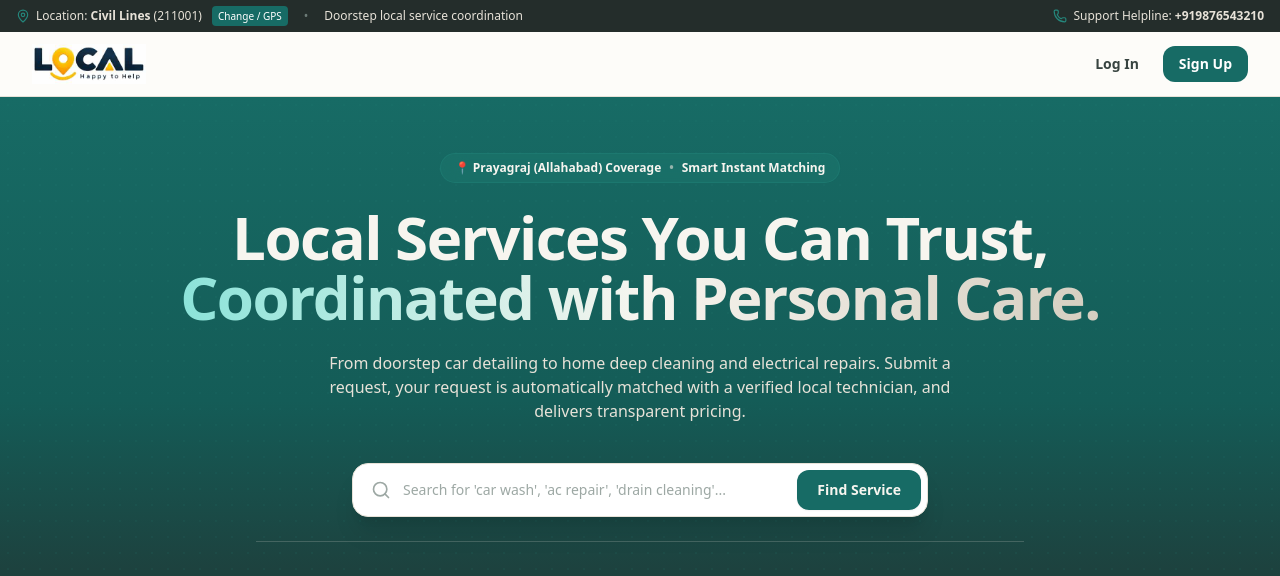
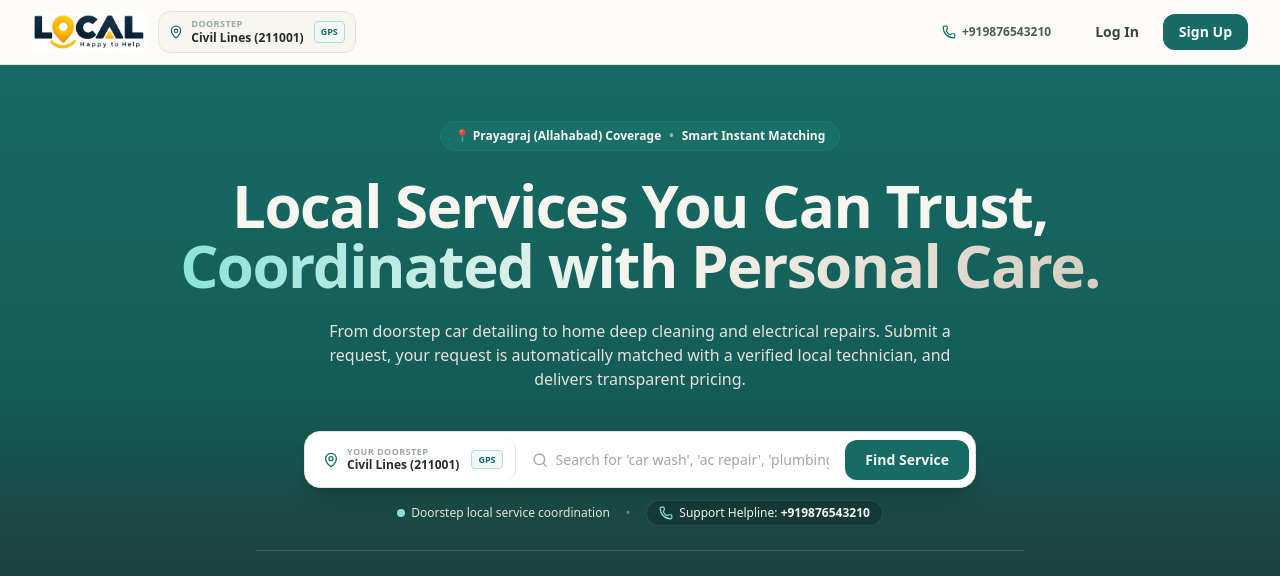
Before and after one commit to local-help/service-hub, a Next.js app in the folder web/: page / in a window 1280 px wide. Shown: the top 576 px of the page. Built offline with nearby package versions, Linux system fonts and the light colour scheme; no server answers.

Commit message:
feat(homepage): relocate location selector and support helpline into hero search bar and main navbar

```diff
--- a/web/src/app/page.tsx
+++ b/web/src/app/page.tsx
@@ -13,13 +13,19 @@ import {
   Clock,
   Search,
   ShieldCheck,
-  CheckCircle2
+  CheckCircle2,
+  MapPin,
+  Phone
 } from 'lucide-react';
 import { Category, Service } from '../types';
 import { apiRequest } from '../api/client';
 import { CustomerSupportButtons } from '../components/ui/SupportButtons';
+import { useLocation } from '../contexts/LocationContext';
+import { useSupport } from '../contexts/SupportContext';
 
 export default function HomePage() {
+  const { location, setIsModalOpen } = useLocation();
+  const { supportInfo, getCallUrl } = useSupport();
   const [categories, setCategories] = useState<Category[]>([]);
   const [services, setServices] = useState<Service[]>([]);
   const [searchQuery, setSearchQuery] = useState('');
@@ -81,22 +87,63 @@ export default function HomePage() {
             From doorstep car detailing to home deep cleaning and electrical repairs. Submit a request, your request is automatically matched with a verified local technician, and delivers transparent pricing.
           </p>
 
-          {/* Search Bar */}
-          <div className="max-w-xl mx-auto pt-4">
-            <div className="relative flex items-center bg-white rounded-2xl shadow-xl overflow-hidden p-1.5 border border-[#E7E2D8] text-[#242D2B]">
-              <Search className="w-5 h-5 text-slate-400 ml-3 shrink-0" />
-              <input
-                type="text"
-                placeholder="Search for 'car wash', 'ac repair', 'drain cleaning'..."
-                value={searchQuery}
-                onChange={(e) => setSearchQuery(e.target.value)}
-                className="w-full px-3 py-2.5 text-sm bg-transparent outline-none placeholder:text-slate-400 text-[#242D2B]"
-              />
+          {/* Integrated Location & Service Search Bar */}
+          <div className="max-w-2xl mx-auto pt-4">
+            <div className="flex flex-col sm:flex-row items-stretch sm:items-center bg-white rounded-2xl shadow-xl overflow-hidden p-1.5 border border-[#E7E2D8] text-[#242D2B] gap-1 sm:gap-2">
+              {/* Step 1: Doorstep Location Selector */}
               <button
-                className="bg-[#176B65] hover:bg-[#135752] text-[#F7F5EF] font-semibold text-xs sm:text-sm px-5 py-2.5 rounded-xl transition shrink-0 shadow-sm"
+                type="button"
+                onClick={() => setIsModalOpen(true)}
+                className="flex items-center gap-2 px-3 py-2 rounded-xl hover:bg-[#F7F5EF] text-slate-700 transition cursor-pointer shrink-0 border-b sm:border-b-0 sm:border-r border-slate-200 text-left group"
+                title="Click to detect or change exact doorstep location in Prayagraj"
               >
-                Find Service
+                <MapPin className="w-4 h-4 text-[#176B65] shrink-0 group-hover:scale-110 transition-transform" />
+                <div className="flex flex-col leading-tight">
+                  <span className="text-[9px] font-bold text-slate-400 uppercase tracking-wider">Your Doorstep</span>
+                  <span className="text-xs font-bold text-slate-900 truncate max-w-[130px] sm:max-w-[150px]">
+                    {location.locality || location.city || 'Prayagraj'} {location.postal_code ? `(${location.postal_code})` : ''}
+                  </span>
+                </div>
+                <span className="text-[9px] font-extrabold px-1.5 py-0.5 rounded bg-teal-50 text-[#176B65] border border-teal-200 ml-1">
+                  GPS
+                </span>
               </button>
+
+              {/* Step 2: Search Input */}
+              <div className="flex items-center flex-1 min-w-0 px-2 py-1">
+                <Search className="w-4 h-4 text-slate-400 mr-2 shrink-0" />
+                <input
+                  type="text"
+                  placeholder="Search for 'car wash', 'ac repair', 'plumbing'..."
+                  value={searchQuery}
+                  onChange={(e) => setSearchQuery(e.target.value)}
+                  className="w-full text-xs sm:text-sm bg-transparent outline-none placeholder:text-slate-400 text-[#242D2B]"
+                />
+              </div>
+
+              {/* Step 3: Find Service CTA */}
+              <button
+                type="button"
+                className="bg-[#176B65] hover:bg-[#135752] text-[#F7F5EF] font-bold text-xs sm:text-sm px-5 py-2.5 rounded-xl transition shrink-0 shadow-sm flex items-center justify-center gap-1.5 cursor-pointer"
+              >
+                <span>Find Service</span>
+              </button>
+            </div>
+
+            {/* Coordination Guarantee & Support Helpline Pill */}
+            <div className="mt-3 flex flex-wrap items-center justify-center gap-2 sm:gap-4 text-xs text-[#E7E2D8]">
+              <span className="flex items-center gap-1.5">
+                <span className="w-2 h-2 rounded-full bg-[#8BE3D9] animate-pulse" />
+                <span>Doorstep local service coordination</span>
+              </span>
+              <span className="text-[#E7E2D8]/40 hidden sm:inline">•</span>
+              <a
+                href={getCallUrl()}
+                className="inline-flex items-center gap-1.5 text-[#F7F5EF] hover:text-[#8BE3D9] transition font-medium bg-black/20 px-3 py-1 rounded-full backdrop-blur-xs border border-white/10"
+              >
+                <Phone className="w-3.5 h-3.5 text-[#8BE3D9]" />
+                <span>Support Helpline: <strong>{supportInfo.phone}</strong></span>
+              </a>
             </div>
           </div>
 
--- a/web/src/components/layout/Navbar.tsx
+++ b/web/src/components/layout/Navbar.tsx
@@ -48,37 +48,9 @@ export const Navbar: React.FC = () => {
 
   return (
     <header className="sticky top-0 z-50 bg-[#FDFCF9]/95 backdrop-blur-md border-b border-[#E7E2D8]">
-      {/* Top micro banner for support */}
-      <div className="bg-[#242D2B] text-[#E7E2D8] text-xs py-1.5 px-4 hidden md:flex items-center justify-between">
-        <div className="flex items-center gap-4">
-          <button
-            onClick={() => setIsModalOpen(true)}
-            className="flex items-center gap-1.5 hover:text-[#8BE3D9] transition cursor-pointer text-xs"
-            title="Click to detect or change exact doorstep location"
-          >
-            <MapPin className="w-3.5 h-3.5 text-[#25877C]" />
-            <span>
-              Location: <strong>{location.locality || location.city || 'Prayagraj'}</strong>
-              {location.postal_code ? ` (${location.postal_code})` : ''}
-            </span>
-            <span className="text-[10px] px-1.5 py-0.5 rounded bg-[#176B65] text-white font-medium ml-1">
-              Change / GPS
-            </span>
-          </button>
-          <span className="text-[#6C7B77]">•</span>
-          <span>Doorstep local service coordination</span>
-        </div>
-        <div className="flex items-center gap-4">
-          <a href={getCallUrl()} className="flex items-center gap-1.5 hover:text-[#F7F5EF] transition">
-            <Phone className="w-3.5 h-3.5 text-[#25877C]" />
-            <span>Support Helpline: <strong>{supportInfo.phone}</strong></span>
-          </a>
-        </div>
-      </div>
-
       <div className="max-w-7xl mx-auto px-4 sm:px-6 lg:px-8">
         <div className="flex items-center justify-between h-16">
-          {/* Logo & Scope Badge */}
+          {/* Logo & Scope Badge & Location */}
           <div className="flex items-center gap-3 shrink-0">
             <Link
               href={viewMode === 'admin' ? '/admin' : (viewMode === 'provider' ? '/provider' : '/')}
@@ -102,6 +74,27 @@ export const Navbar: React.FC = () => {
                 <Briefcase className="w-3 h-3 text-[#8BE3D9]" />
                 Provider
               </span>
+            )}
+
+            {/* Doorstep Location Selector Pill */}
+            {viewMode === 'customer' && (
+              <button
+                type="button"
+                onClick={() => setIsModalOpen(true)}
+                className="hidden sm:flex items-center gap-2 px-2.5 py-1.5 rounded-xl bg-[#F7F5EF] hover:bg-[#EAE6DC] border border-[#E7E2D8] text-slate-700 transition cursor-pointer text-xs group"
+                title="Click to detect or change exact doorstep location in Prayagraj"
+              >
+                <MapPin className="w-3.5 h-3.5 text-[#176B65] shrink-0 group-hover:scale-110 transition-transform" />
+                <div className="flex flex-col text-left leading-tight">
+                  <span className="text-[9px] font-bold uppercase tracking-wider text-slate-400">Doorstep</span>
+                  <span className="font-bold text-slate-900 text-xs truncate max-w-[120px] md:max-w-[150px]">
+                    {location.locality || location.city || 'Prayagraj'} {location.postal_code ? `(${location.postal_code})` : ''}
+                  </span>
+                </div>
+                <span className="text-[9px] font-extrabold px-1.5 py-0.5 rounded bg-teal-50 text-[#176B65] border border-teal-200 ml-0.5">
+                  GPS
+                </span>
+              </button>
             )}
           </div>
 
@@ -251,6 +244,16 @@ export const Navbar: React.FC = () => {
 
           {/* User actions & Mode Switcher */}
           <div className="hidden md:flex items-center gap-3">
+            {/* Direct Support Helpline */}
+            <a
+              href={getCallUrl()}
+              className="hidden xl:flex items-center gap-1.5 px-3 py-1.5 rounded-xl text-xs font-semibold text-slate-600 hover:text-[#176B65] hover:bg-[#F7F5EF] transition mr-1"
+              title="24/7 Support Helpline"
+            >
+              <Phone className="w-3.5 h-3.5 text-[#176B65]" />
+              <span>{supportInfo.phone}</span>
+            </a>
+
             {/* View Mode Switcher Button for Admins */}
             {isAdmin && (
               viewMode === 'admin' ? (
@@ -333,6 +336,18 @@ export const Navbar: React.FC = () => {
 
           {/* Mobile menu button */}
           <div className="flex md:hidden items-center gap-2">
+            {viewMode === 'customer' && (
+              <button
+                type="button"
+                onClick={() => setIsModalOpen(true)}
+                className="flex items-center gap-1 px-2.5 py-1 rounded-lg bg-[#F7F5EF] border border-[#E7E2D8] text-xs font-bold text-[#176B65] max-w-[120px]"
+                title="Change doorstep location"
+              >
+                <MapPin className="w-3 h-3 text-[#176B65] shrink-0" />
+                <span className="truncate">{location.locality || 'Prayagraj'}</span>
+              </button>
+            )}
+
             {(isAdmin || isProvider) && (
               <button
                 onClick={() => {
```
